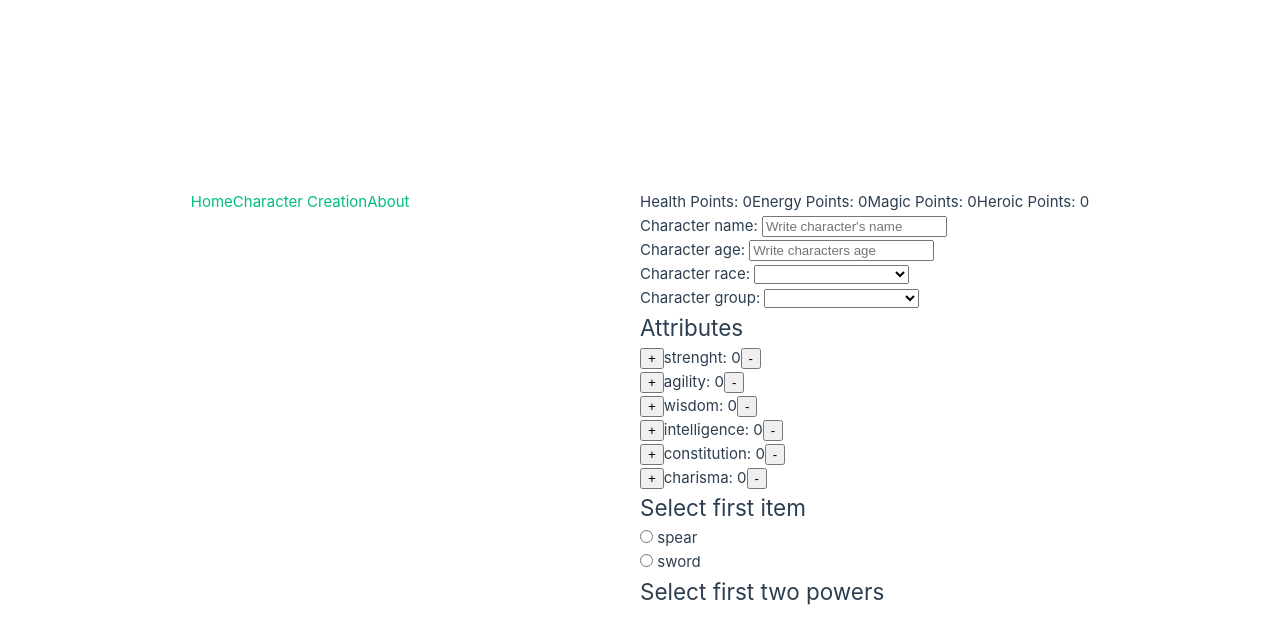
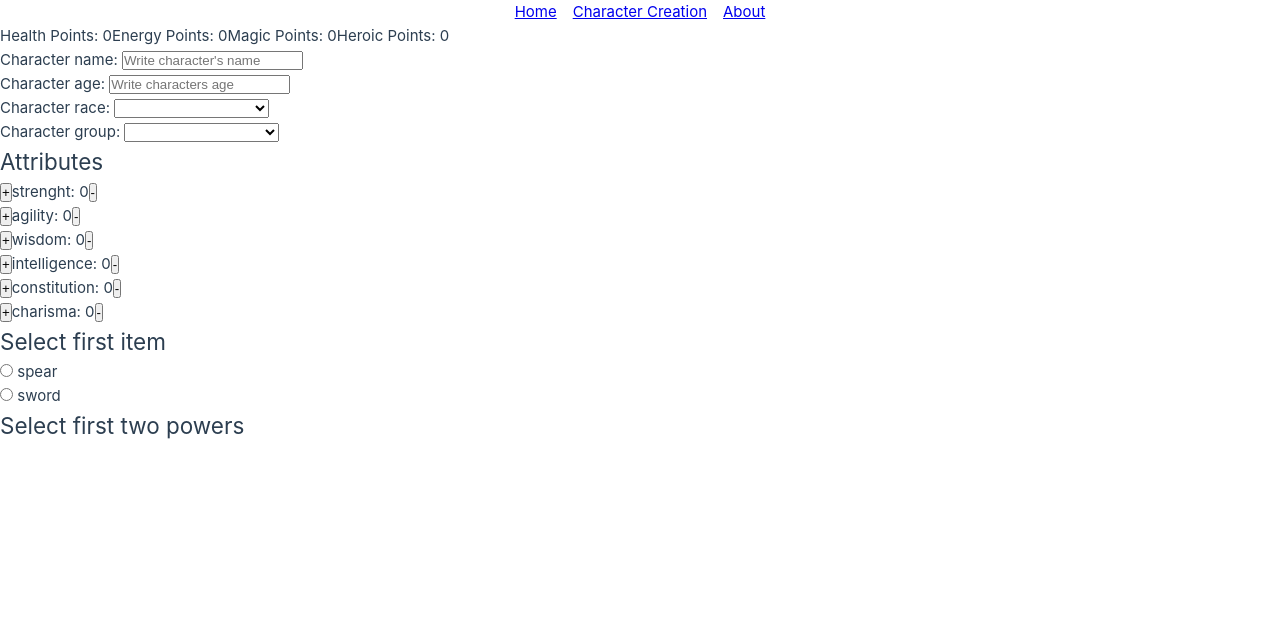
Before and after one commit to gabrielgomeso/pjrpg, a Vue app: page / in a window 1280 px wide. Shown: the top 644 px of the page. Built offline with nearby package versions, Linux system fonts and the light colour scheme.

Commit message:
chore: remove old styles

```diff
--- a/src/assets/base.css
+++ b/src/assets/base.css
@@ -34,6 +34,9 @@
   --color-text: var(--vt-c-text-light-1);
 
   --section-gap: 160px;
+
+  --navigation-size: 24px;
+  --full-height: calc(100vh - var(--navigation-size));
 }
 
 @media (prefers-color-scheme: dark) {
@@ -55,6 +58,7 @@
 *::after {
   box-sizing: border-box;
   margin: 0;
+  padding: 0;
   position: relative;
   font-weight: normal;
 }
--- a/src/assets/main.css
+++ b/src/assets/main.css
@@ -1,35 +1,17 @@
 @import './base.css';
 
-#app {
-  max-width: 1280px;
-  margin: 0 auto;
-  padding: 2rem;
-
-  font-weight: normal;
+.navigation {
+  display: flex;
+  justify-content: center;
+  gap: 1rem;
+  max-height: var(--navigation-size);
 }
 
-a,
-.green {
-  text-decoration: none;
-  color: hsla(160, 100%, 37%, 1);
-  transition: 0.4s;
+.form-label {
+  display: grid;
+  max-width: 350px;
 }
 
-@media (hover: hover) {
-  a:hover {
-    background-color: hsla(160, 100%, 37%, 0.2);
-  }
+.form-input {
+  height: 26px;
 }
-
-@media (min-width: 1024px) {
-  body {
-    display: flex;
-    place-items: center;
-  }
-
-  #app {
-    display: grid;
-    grid-template-columns: 1fr 1fr;
-    padding: 0 2rem;
-  }
-}
```
